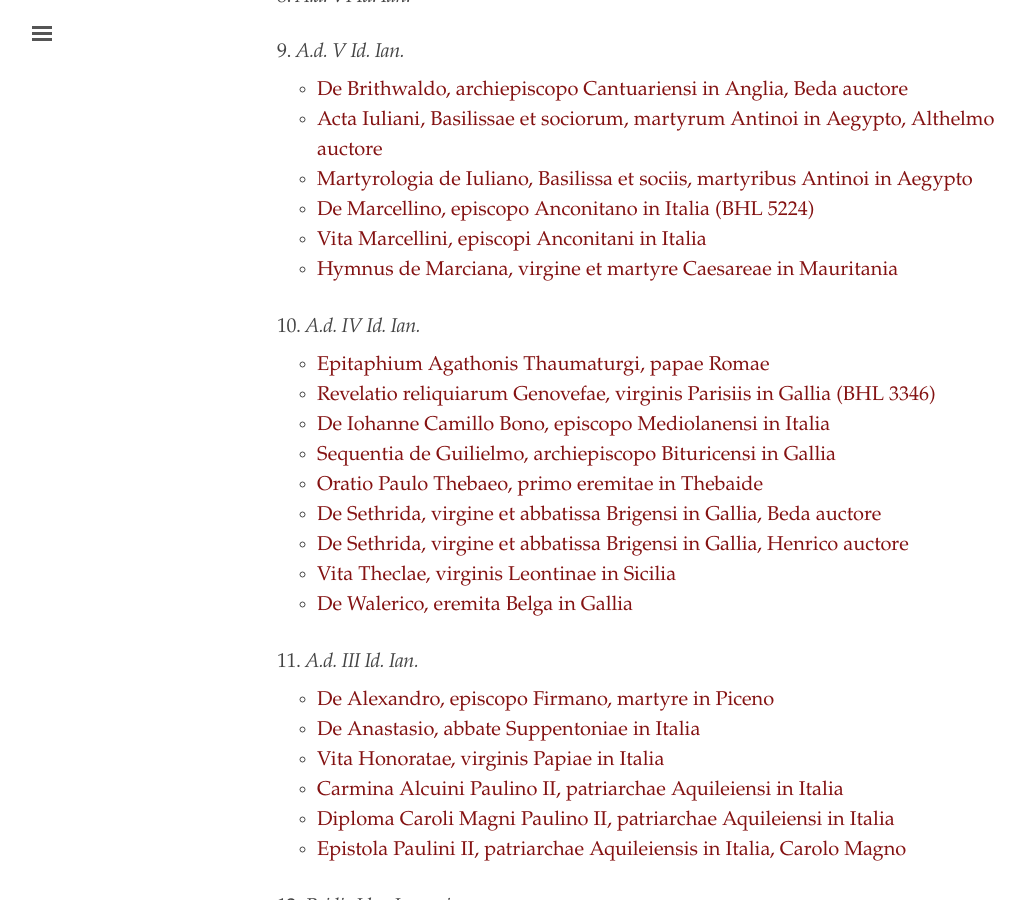
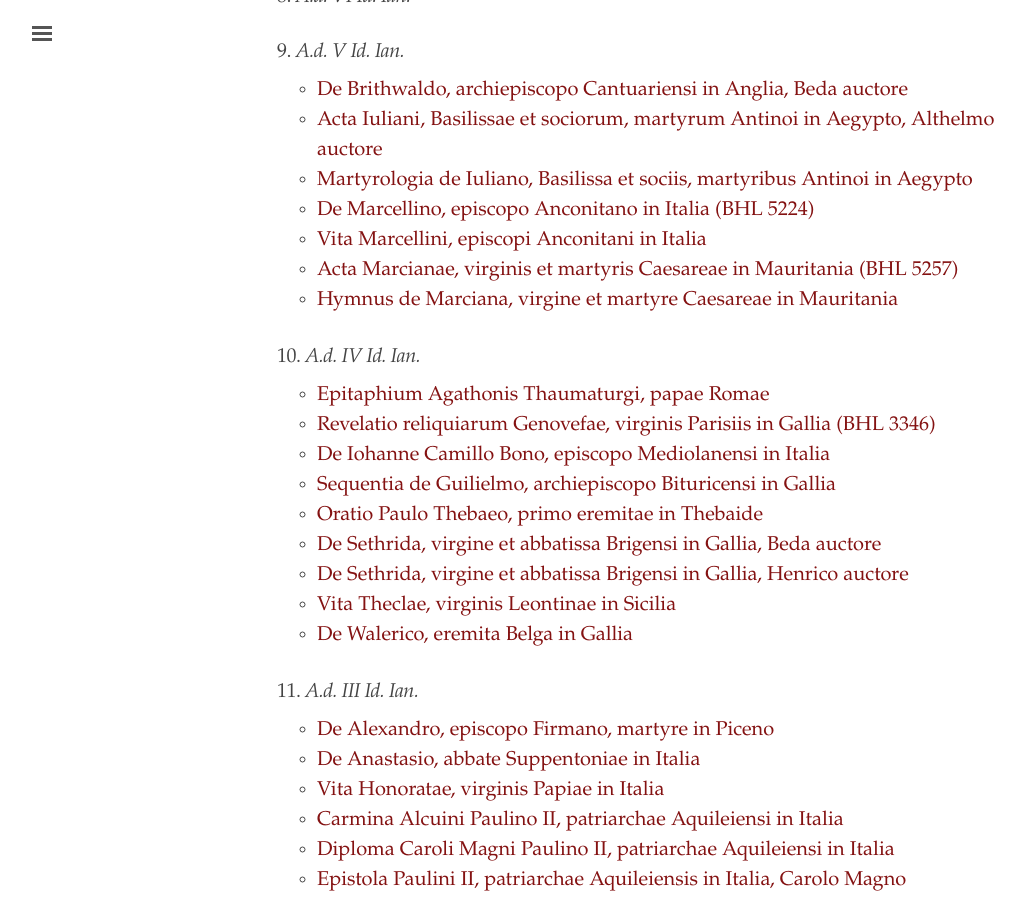
Before and after one commit to cjkoepke1/latin-hagiography, a Jekyll site: the page built from index.md, in a window 1280 px wide and 900 px high, scrolled down 1570 px. Shown: the whole window, without its empty margins (3-1028 px from the left). Built offline with Jekyll 4.4.1, drawn with Linux system fonts in a browser that asks for light colours.

Commit message:
Added Acta Marcianae

```diff
--- a/index.md
+++ b/index.md
@@ -62,6 +62,7 @@ title: "Latin Hagiography"
 - [Martyrologia de Iuliano, Basilissa et sociis, martyribus Antinoi in Aegypto](https://cjkoepke1.github.io/latin-hagiography/texts/martyrologia-de-iuliano/)
 - [De Marcellino, episcopo Anconitano in Italia (BHL 5224)](https://cjkoepke1.github.io/latin-hagiography/texts/de-marcellino-anconitano/)
 - [Vita Marcellini, episcopi Anconitani in Italia](https://cjkoepke1.github.io/latin-hagiography/texts/vita-marcellini/)
+- [Acta Marcianae, virginis et martyris Caesareae in Mauritania (BHL 5257)](https://cjkoepke1.github.io/latin-hagiography/texts/acta-marcianae/)
 - [Hymnus de Marciana, virgine et martyre Caesareae in Mauritania](https://cjkoepke1.github.io/latin-hagiography/texts/hymnus-de-marciana/)
 
 ### 10. *A.d. IV Id. Ian.*
```
